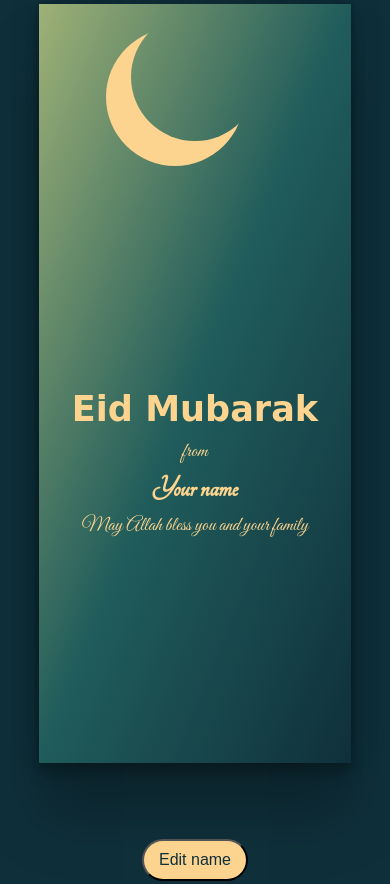
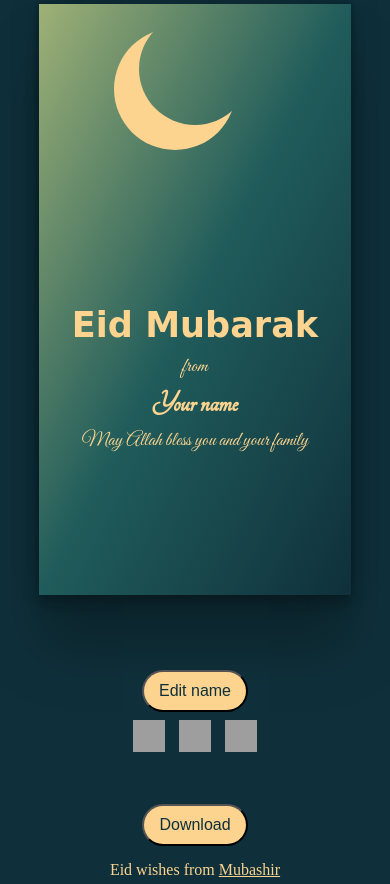
Before and after one commit to Mubashir-Md/Eid-Mubarak, a website: page public/index.html in a window 390 px wide. Shown: the top 884 px of the page. Drawn offline with nearby package versions, Linux system fonts and the light colour scheme; grey boxes are pictures that could not be loaded; a web font is replaced by a local one.

Commit message:
removed z

```diff
--- a/index.js
+++ b/index.js
@@ -13,9 +13,9 @@ app.get('/', function(req, res) {
 
 app.get('/screenshot', async (req,res) => {
 
-  const name = req.query.name;z
+  const name = req.query.name || 'Your name';
   console.log({name})
-  const browser = await puppeteer.launch();
+  const browser = await puppeteer.launch({headless: "new"});
   const page = await browser.newPage();
 
   await page.setViewport({ width: 1280, height: 720 });
--- a/public/eid.css
+++ b/public/eid.css
@@ -167,14 +167,14 @@ footer a {
 @media (min-width: 280px) and (max-width: 540px){
   div.whole{
     width: 80vw;
-    height: 90vh;
+    height: 70vh;
   }
   div.eid{
     padding: 2%;
   }
   div.moon{
-    height: 8rem;
-    width: 8rem;
+    height: 7rem;
+    width: 7rem;
     margin: 1% auto;
     padding: 2%;
   }
```
Also changed, not shown: public/eid.js (line endings or trailing spaces).
